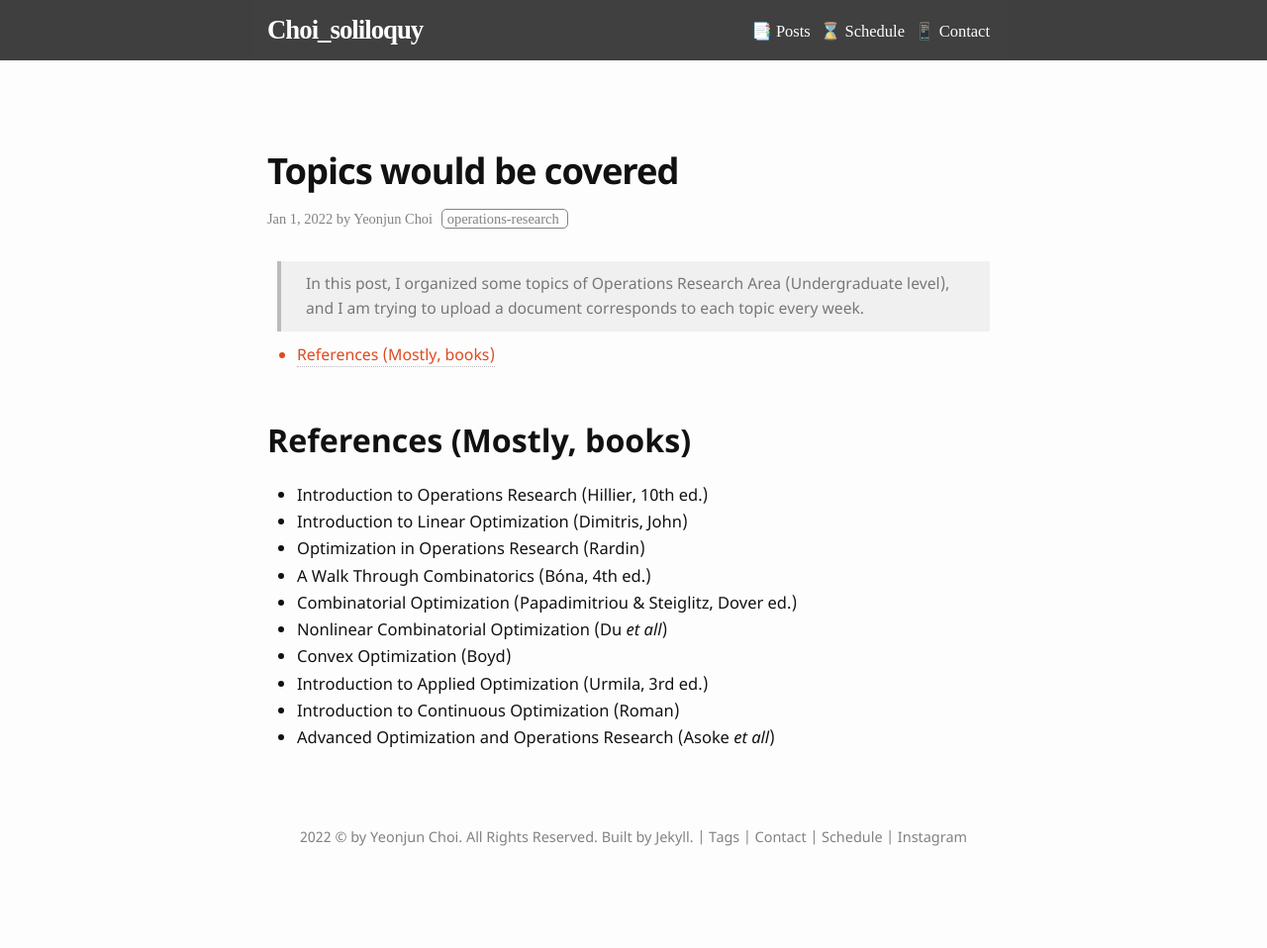
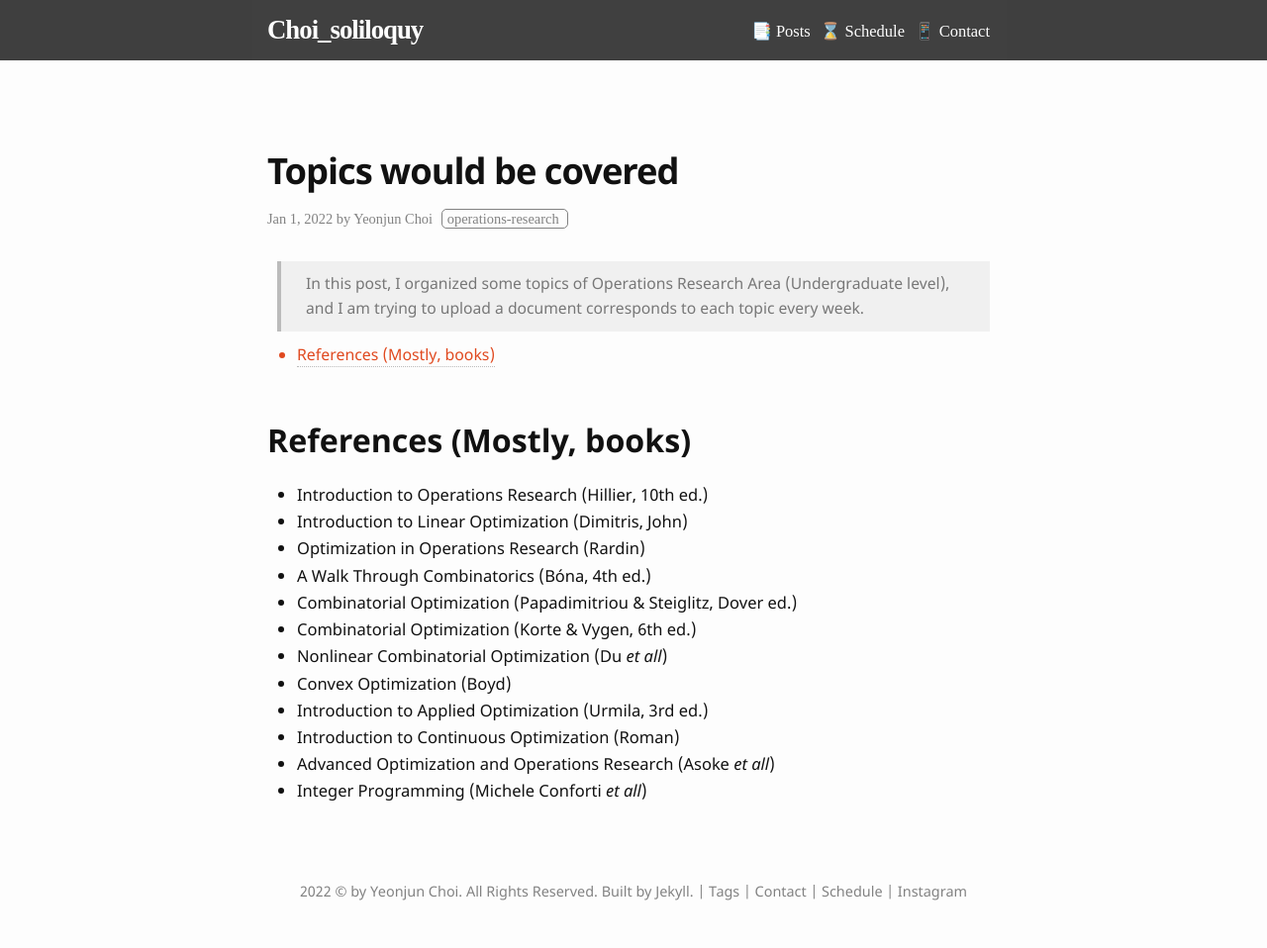
Before and after one commit to choipostech/choipostech.github.io, a Jekyll site: the page built from _posts/2022-01-01-Temp.md, in a window 1280 px wide. Shown: the whole page at 99% size. Built offline with Jekyll 4.4.1, drawn with Linux system fonts in a browser that asks for light colours; some web fonts are replaced; comment, search, counter and statistics services are not loaded; before the commit the page ends 904 px from its top, so only the background shows below that.

Commit message:
Update 2022-01-01-Temp.md

```diff
--- a/_posts/2022-01-01-Temp.md
+++ b/_posts/2022-01-01-Temp.md
@@ -22,8 +22,10 @@ tags: operations-research
 * Optimization in Operations Research (Rardin)
 * A Walk Through Combinatorics (Bóna, 4th ed.)
 * Combinatorial Optimization (Papadimitriou & Steiglitz, Dover ed.)
+* Combinatorial Optimization (Korte & Vygen, 6th ed.)
 * Nonlinear Combinatorial Optimization (Du _et all_)
 * Convex Optimization (Boyd)
 * Introduction to Applied Optimization (Urmila, 3rd ed.)
 * Introduction to Continuous Optimization (Roman)
 * Advanced Optimization and Operations Research (Asoke _et all_)
+* Integer Programming (Michele Conforti _et all_)
```
